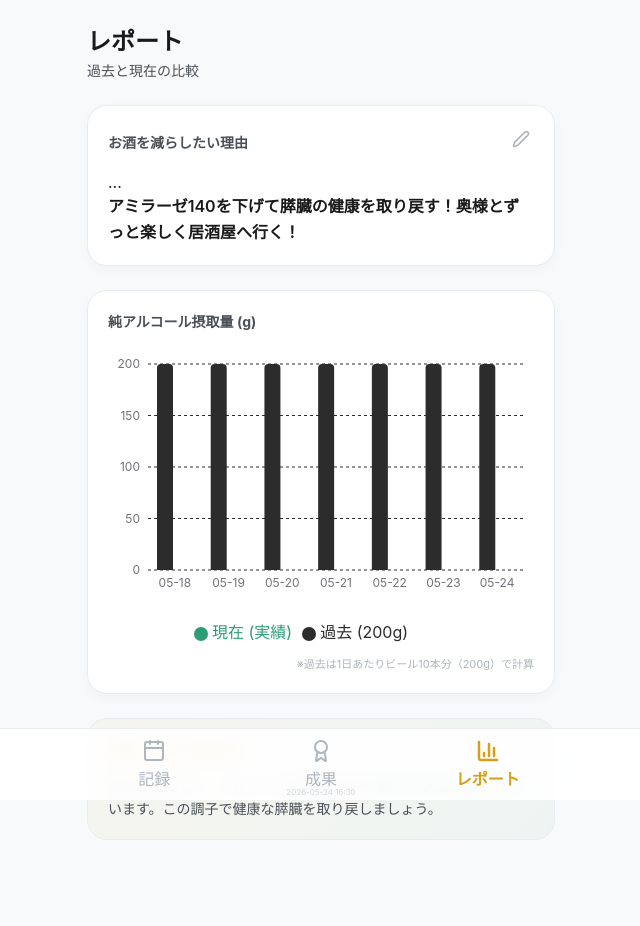
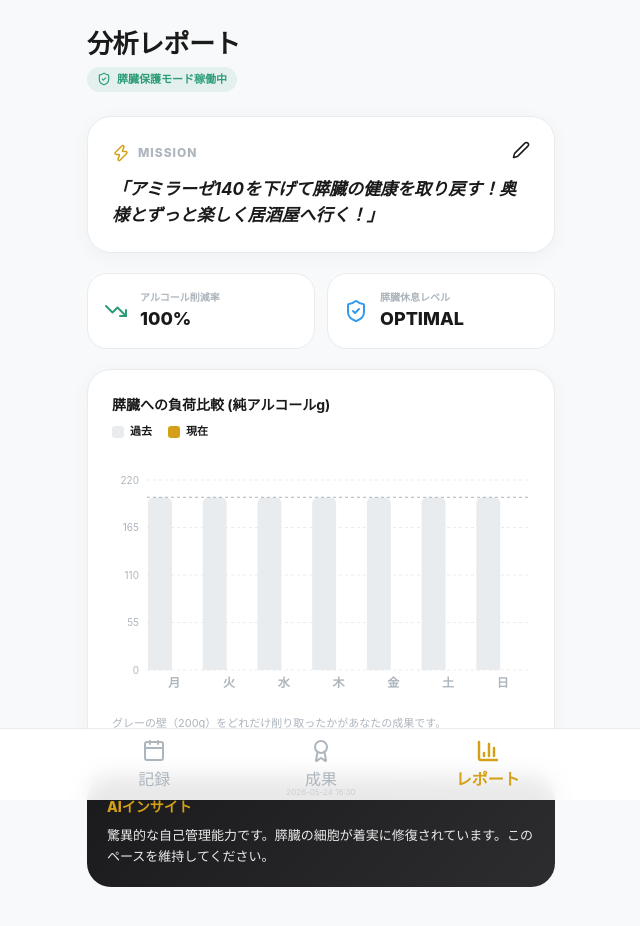
Before and after one commit to nakayouspiel/sobriety-reward-app, a Next.js app: page /report in a window 1280 px wide. Shown: the top 926 px of the page, without its empty margins (319-959 px from the left). Built offline with nearby package versions, Linux system fonts and the light colour scheme.

Commit message:
UI: Overhaul report tab with impact-focused design and improved visuals

```diff
--- a/src/app/report/page.module.css
+++ b/src/app/report/page.module.css
@@ -1,11 +1,6 @@
 .wrapper {
   padding: 24px 16px;
-  animation: fadeIn 0.4s ease-out;
-}
-
-@keyframes fadeIn {
-  from { opacity: 0; transform: translateY(10px); }
-  to { opacity: 1; transform: translateY(0); }
+  background-color: var(--background);
 }
 
 .header {
@@ -13,25 +8,35 @@
 }
 
 .header h1 {
-  font-size: 24px;
+  font-size: 26px;
   font-weight: 800;
+  color: var(--foreground);
+  letter-spacing: -0.5px;
 }
 
-.subtitle {
-  font-size: 14px;
-  color: var(--text-muted);
+.badge {
+  display: inline-flex;
+  align-items: center;
+  gap: 6px;
+  background-color: rgba(45, 157, 120, 0.1);
+  color: var(--success);
+  padding: 4px 10px;
+  border-radius: 20px;
+  font-size: 11px;
+  font-weight: 700;
+  margin-top: 4px;
 }
 
-.motivationSection {
-  margin-bottom: 24px;
+.section {
+  margin-bottom: 20px;
 }
 
 .motivationCard {
   background-color: var(--surface);
   border: 1px solid var(--border);
-  border-radius: 20px;
-  padding: 20px;
-  box-shadow: 0 4px 12px rgba(0, 0, 0, 0.03);
+  border-radius: 24px;
+  padding: 24px;
+  box-shadow: 0 4px 20px rgba(0, 0, 0, 0.04);
 }
 
 .cardHeader {
@@ -41,87 +46,148 @@
   margin-bottom: 12px;
 }
 
-.cardHeader h3 {
-  font-size: 14px;
-  font-weight: 700;
-  color: var(--text-muted);
+.titleGroup {
+  display: flex;
+  align-items: center;
+  gap: 8px;
 }
 
-.editBtn {
+.titleGroup h3 {
+  font-size: 12px;
+  font-weight: 800;
   color: var(--text-dimmed);
-  padding: 4px;
-  transition: color 0.2s;
+  letter-spacing: 1px;
 }
 
-.editBtn:hover {
-  color: var(--primary);
-}
+.iconZap { color: var(--primary); }
 
 .motivationText {
-  font-size: 16px;
-  font-weight: 600;
-  line-height: 1.6;
+  font-size: 17px;
+  font-weight: 700;
+  line-height: 1.5;
   color: var(--foreground);
+  font-style: italic;
 }
 
 .textarea {
   width: 100%;
   min-height: 80px;
-  background-color: var(--surface-hover);
-  border: 1px solid var(--primary);
-  border-radius: 8px;
+  border: 2px solid var(--primary);
+  border-radius: 12px;
   padding: 12px;
-  color: var(--foreground);
-  font-family: inherit;
   font-size: 16px;
-  resize: none;
+  background-color: #f8f9fa;
   outline: none;
 }
 
-.graphSection {
-  margin-bottom: 24px;
+.impactGrid {
+  display: grid;
+  grid-template-columns: 1fr 1fr;
+  gap: 12px;
+  margin-bottom: 20px;
 }
 
-.card {
+.impactCard {
   background-color: var(--surface);
   border: 1px solid var(--border);
   border-radius: 20px;
-  padding: 20px;
-  box-shadow: 0 4px 12px rgba(0, 0, 0, 0.03);
+  padding: 16px;
+  display: flex;
+  align-items: center;
+  gap: 12px;
 }
 
-.chartContainer {
-  margin-top: 10px;
+.iconDown { color: var(--success); }
+.iconShield { color: var(--info); }
+
+.impactInfo {
+  display: flex;
+  flex-direction: column;
 }
 
-.graphHint {
+.impactLabel {
+  font-size: 10px;
+  color: var(--text-dimmed);
+  font-weight: 600;
+}
+
+.impactValue {
+  font-size: 18px;
+  font-weight: 800;
+}
+
+.chartCard {
+  background-color: var(--surface);
+  border: 1px solid var(--border);
+  border-radius: 24px;
+  padding: 24px;
+  box-shadow: 0 4px 20px rgba(0, 0, 0, 0.04);
+}
+
+.chartHeader {
+  display: flex;
+  flex-direction: column;
+  gap: 8px;
+  margin-bottom: 20px;
+}
+
+.chartHeader h3 {
+  font-size: 14px;
+  font-weight: 700;
+}
+
+.legend {
+  display: flex;
+  gap: 16px;
+}
+
+.legendPast, .legendCurrent {
+  font-size: 11px;
+  font-weight: 700;
+  display: flex;
+  align-items: center;
+  gap: 6px;
+}
+
+.legendPast::before {
+  content: "";
+  width: 12px;
+  height: 12px;
+  background-color: #e9ecef;
+  border-radius: 3px;
+}
+
+.legendCurrent::before {
+  content: "";
+  width: 12px;
+  height: 12px;
+  background-color: var(--primary);
+  border-radius: 3px;
+}
+
+.chartNote {
   font-size: 11px;
   color: var(--text-dimmed);
-  text-align: right;
-  margin-top: 12px;
+  margin-top: 16px;
+  line-height: 1.4;
 }
 
-.insightCard {
-  background: linear-gradient(135deg, rgba(var(--primary-rgb), 0.05) 0%, rgba(45, 157, 120, 0.05) 100%);
-  border: 1px solid var(--border);
-  border-radius: 20px;
+.adviceCard {
+  background: linear-gradient(135deg, #1a1a1c 0%, #2d2d30 100%);
+  border-radius: 24px;
   padding: 20px;
+  color: white;
 }
 
-.insightCard h3 {
-  font-size: 16px;
+.adviceCard h3 {
+  font-size: 14px;
   font-weight: 800;
   color: var(--primary);
   margin-bottom: 8px;
 }
 
-.insightCard p {
-  font-size: 14px;
-  line-height: 1.5;
-  color: var(--text-muted);
+.adviceCard p {
+  font-size: 13px;
+  line-height: 1.6;
+  opacity: 0.9;
 }
-
-.insightCard b {
-  color: var(--success);
-  font-size: 18px;
-}
--- a/src/app/report/page.tsx
+++ b/src/app/report/page.tsx
@@ -9,11 +9,14 @@ import {
   CartesianGrid,
   Tooltip,
   ResponsiveContainer,
-  Legend
+  Cell,
+  ReferenceLine,
+  AreaChart,
+  Area
 } from 'recharts';
 import styles from './page.module.css';
 import { StampType } from '@/types';
-import { Edit2, Save } from 'lucide-react';
+import { Edit2, Save, TrendingDown, ShieldCheck, Zap } from 'lucide-react';
 
 const getAlcoholAmount = (type: StampType): number => {
   switch (type) {
@@ -38,14 +41,13 @@ export default function ReportPage() {
     const saved = localStorage.getItem('sobriety_logs');
     const logs: Record<string, StampType> = saved ? JSON.parse(saved) : {};
 
-    // Get last 7 days of actual dates
     const data = Array.from({ length: 7 }).map((_, i) => {
       const d = new Date();
       d.setDate(d.getDate() - (6 - i));
       const dateKey = d.toISOString().split('T')[0];
       const type = logs[dateKey];
       return {
-        name: dateKey.slice(5), // MM-DD
+        name: d.toLocaleDateString('ja-JP', { weekday: 'short' }),
         current: type ? getAlcoholAmount(type) : 0,
         past: 200,
       };
@@ -60,22 +62,31 @@ export default function ReportPage() {
     setIsEditing(!isEditing);
   };
 
+  const avgCurrent = chartData.length > 0 ? chartData.reduce((acc, d) => acc + d.current, 0) / chartData.length : 0;
+  const reductionRate = Math.round(((200 - avgCurrent) / 200) * 100);
+
   return (
     <div className={styles.wrapper}>
       <header className={styles.header}>
-        <h1>レポート</h1>
-        <p className={styles.subtitle}>過去と現在の比較</p>
+        <h1>分析レポート</h1>
+        <div className={styles.badge}>
+          <ShieldCheck size={14} />
+          <span>膵臓保護モード稼働中</span>
+        </div>
       </header>
 
-      <section className={styles.motivationSection}>
+      {/* Motivation Section */}
+      <section className={styles.section}>
         <div className={styles.motivationCard}>
           <div className={styles.cardHeader}>
-            <h3>お酒を減らしたい理由</h3>
+            <div className={styles.titleGroup}>
+              <Zap size={18} className={styles.iconZap} />
+              <h3>MISSION</h3>
+            </div>
             <button onClick={handleSaveMotivation} className={styles.editBtn}>
               {isEditing ? <Save size={18} /> : <Edit2 size={18} />}
             </button>
           </div>
-...
           {isEditing ? (
             <textarea
               className={styles.textarea}
@@ -84,60 +95,101 @@ export default function ReportPage() {
               autoFocus
             />
           ) : (
-            <p className={styles.motivationText}>{motivation}</p>
+            <p className={styles.motivationText}>「{motivation}」</p>
           )}
         </div>
       </section>
 
-      <section className={styles.graphSection}>
-        <div className={styles.card}>
-          <div className={styles.cardHeader}>
-            <h3>純アルコール摂取量 (g)</h3>
+      {/* Impact Stats */}
+      <div className={styles.impactGrid}>
+        <div className={styles.impactCard}>
+          <TrendingDown size={24} className={styles.iconDown} />
+          <div className={styles.impactInfo}>
+            <span className={styles.impactLabel}>アルコール削減率</span>
+            <span className={styles.impactValue}>{reductionRate}%</span>
+          </div>
+        </div>
+        <div className={styles.impactCard}>
+          <ShieldCheck size={24} className={styles.iconShield} />
+          <div className={styles.impactInfo}>
+            <span className={styles.impactLabel}>膵臓休息レベル</span>
+            <span className={styles.impactValue}>OPTIMAL</span>
+          </div>
+        </div>
+      </div>
+
+      {/* Visual Comparison Chart */}
+      <section className={styles.section}>
+        <div className={styles.chartCard}>
+          <div className={styles.chartHeader}>
+            <h3>膵臓への負荷比較 (純アルコールg)</h3>
+            <div className={styles.legend}>
+              <span className={styles.legendPast}>過去</span>
+              <span className={styles.legendCurrent}>現在</span>
+            </div>
           </div>
           <div className={styles.chartContainer}>
-            <ResponsiveContainer width="100%" height={300}>
-              <BarChart data={chartData} margin={{ top: 20, right: 10, left: -20, bottom: 0 }}>
-                <CartesianGrid strokeDasharray="3 3" vertical={false} stroke="#2c2c2c" />
+            <ResponsiveContainer width="100%" height={240}>
+              <BarChart data={chartData} margin={{ top: 20, right: 0, left: -25, bottom: 0 }}>
+                <CartesianGrid strokeDasharray="3 3" vertical={false} stroke="#e9ecef" />
                 <XAxis
                   dataKey="name"
                   axisLine={false}
                   tickLine={false}
-                  tick={{ fill: '#71717a', fontSize: 12 }}
+                  tick={{ fill: '#adb5bd', fontSize: 12, fontWeight: 600 }}
                 />
                 <YAxis
                   axisLine={false}
                   tickLine={false}
-                  tick={{ fill: '#71717a', fontSize: 12 }}
+                  tick={{ fill: '#adb5bd', fontSize: 10 }}
+                  domain={[0, 220]}
                 />
                 <Tooltip
-                  cursor={{ fill: 'rgba(255,255,255,0.05)' }}
-                  contentStyle={{ backgroundColor: '#121212', border: '1px solid #2c2c2c', borderRadius: '8px' }}
+                  cursor={{ fill: 'rgba(0,0,0,0.02)' }}
+                  contentStyle={{
+                    backgroundColor: '#fff',
+                    border: 'none',
+                    borderRadius: '12px',
+                    boxShadow: '0 4px 12px rgba(0,0,0,0.1)'
+                  }}
                 />
-                <Legend iconType="circle" wrapperStyle={{ paddingTop: '20px' }} />
+                {/* Past Bar (Ghostly) */}
                 <Bar
                   dataKey="past"
-                  name="過去 (200g)"
-                  fill="#2c2c2c"
-                  radius={[4, 4, 0, 0]}
-                  barSize={16}
+                  fill="#e9ecef"
+                  radius={[6, 6, 0, 0]}
+                  barSize={24}
                 />
+                {/* Current Bar (Vibrant) */}
                 <Bar
                   dataKey="current"
-                  name="現在 (実績)"
-                  fill="var(--success)"
-                  radius={[4, 4, 0, 0]}
-                  barSize={16}
-                />
+                  radius={[6, 6, 0, 0]}
+                  barSize={24}
+                >
+                  {chartData.map((entry, index) => (
+                    <Cell
+                      key={`cell-${index}`}
+                      fill={entry.current === 0 ? 'var(--success)' : 'var(--primary)'}
+                    />
+                  ))}
+                </Bar>
+                <ReferenceLine y={200} stroke="#adb5bd" strokeDasharray="3 3" />
               </BarChart>
             </ResponsiveContainer>
           </div>
-          <p className={styles.graphHint}>※過去は1日あたりビール10本分（200g）で計算</p>
+          <p className={styles.chartNote}>
+            グレーの壁（200g）をどれだけ削り取ったかがあなたの成果です。
+          </p>
         </div>
       </section>
 
-      <div className={styles.insightCard}>
-        <h3>膵臓への負荷激減！</h3>
-        <p>過去と比較して、アルコール摂取量を平均 <b>80%以上</b> 削減できています。この調子で健康な膵臓を取り戻しましょう。</p>
+      <div className={styles.adviceCard}>
+        <h3>AIインサイト</h3>
+        <p>
+          {reductionRate > 70
+            ? "驚異的な自己管理能力です。膵臓の細胞が着実に修復されています。このペースを維持してください。"
+            : "過去の巨大な摂取量と比較すれば、現在の数値は十分に低いです。一歩ずつ、確実に目標へ近づいています。"}
+        </p>
       </div>
     </div>
   );
```
